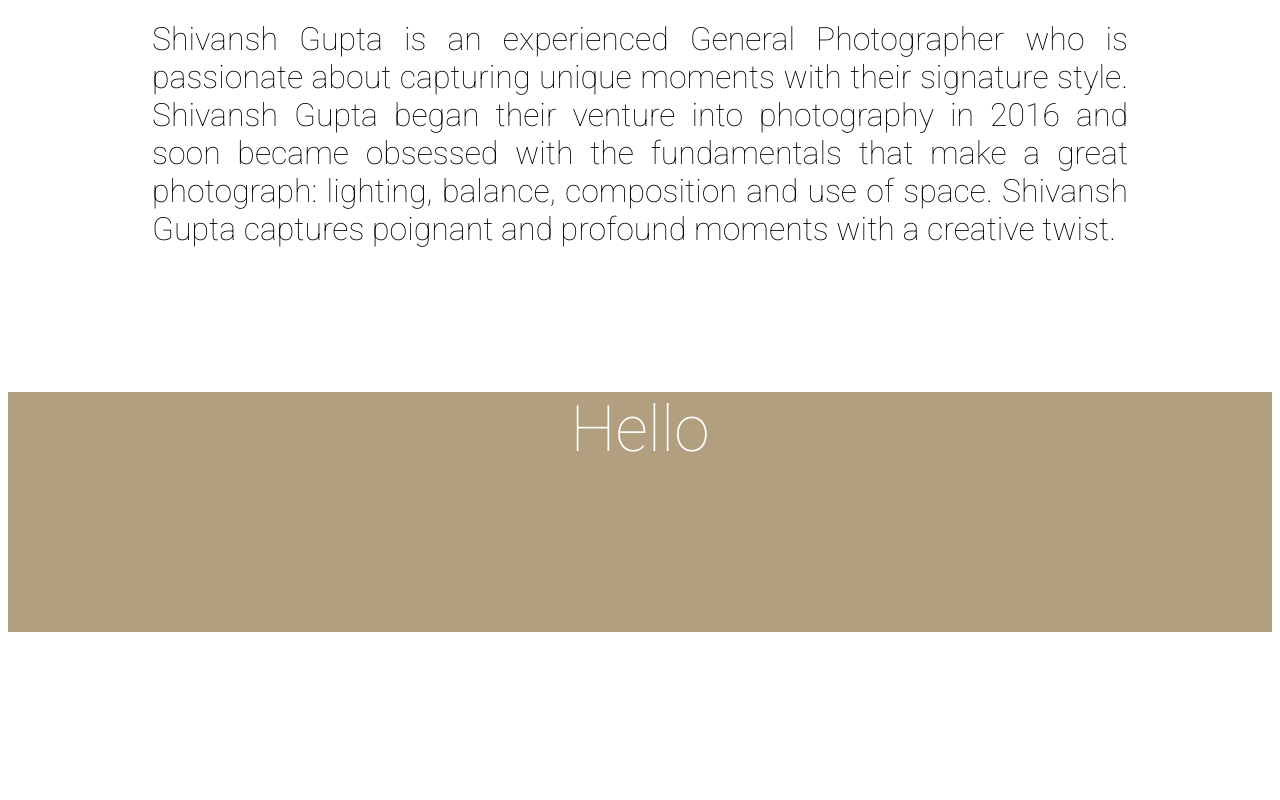
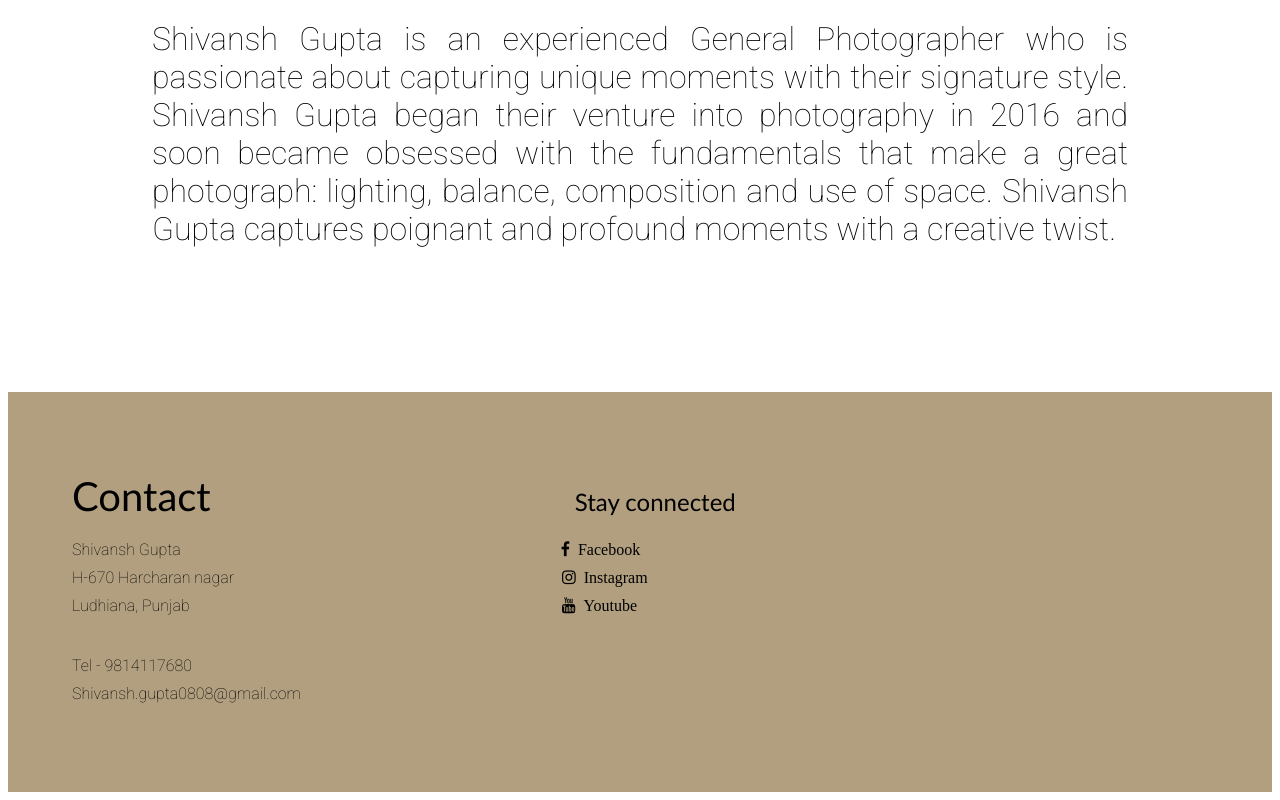
Before and after one commit to shivansh-code/ar, a plain HTML site: page index.html in a window 1280 px wide. Shown: the part 1024-1824 px from the top of the page. Before the commit the page ends 1664 px from the top, so only its background shows below. Drawn offline with nearby package versions, Linux system fonts and the light colour scheme; a web font is replaced by a local one.

Commit message:
footer commit

```diff
--- a/css/styll.css
+++ b/css/styll.css
@@ -45,11 +45,40 @@ font-size: 2rem;;
 }
 footer {
 background-color: rgb(177, 159, 127);
-color: white;
-height: 15rem;
-text-align: center;
-font-size: 4rem;
-font-family: 'Roboto';
+height: 25rem;
+}
+.foot1 {
+    font-size: 2.5rem;
+    font-family: "Calibri";
+    padding-left: 4rem;
+    display: inline-block;
+    margin-bottom: 0rem;
+    margin-top: 5rem;
+}
+.foot2 {
+    display: inline;
+    font-size: 1.5rem;
+    font-family: "Calibri";
+    margin-left: 15em;
+}
+.facebook {
+    margin-left: 23.75rem;
+}
+.facebook, .insta, .youtube, .facebook:visited, .insta:visited, .youtube:visited {
+    color: black;
+}
+.insta {
+    margin-left: 20.25rem;
+}
+.youtube {
+    margin-left: 23.25rem;
+
+}
+.coninfo {
+    padding-left: 4em;
+    line-height: 28px;
+    font-family: "roboto";
+    margin-bottom: 2rem;
 }
 section h1 {
     font-family: 'Nanum Myeongjo', serif;
--- a/index.html
+++ b/index.html
@@ -1,5 +1,6 @@
 <html lang="en">
     <head>
+        <link rel="stylesheet" href="https://cdnjs.cloudflare.com/ajax/libs/font-awesome/4.7.0/css/font-awesome.min.css">
         <title>Shivansh</title>
         <link href="./css/styll.css" rel="stylesheet">
         <meta http-equiv='cache-control' content='no-cache'>
@@ -38,7 +39,10 @@
           <p>Shivansh Gupta is an experienced General Photographer who is passionate about capturing unique moments with their signature style. Shivansh Gupta began their venture into photography in 2016 and soon became obsessed with the fundamentals that make a great photograph: lighting, balance, composition and use of space. Shivansh Gupta captures poignant and profound moments with a creative twist.</p>
         </section>
         <footer>
-          Hello
+          <p class = "foot1">Contact</p>
+          <p class = "foot2">Stay connected</p>
+          <p class = "coninfo">Shivansh Gupta<a href="https://www.facebook.com/Picss-and-artt-110084744165547" target="_blank" class="facebook"><em class="fa fa-facebook">&nbsp;&nbsp;Facebook</em></a><br>H-670 Harcharan nagar <a target="_blank" href="https://www.instagram.com/picss.and.art/" class="insta"><em class="fa fa-instagram">&nbsp;&nbsp;Instagram</em></a><br>Ludhiana, Punjab<a target="_blank" href="https://youtube.com" class="youtube"><em class="fa fa-youtube">&nbsp;&nbsp;Youtube</em></a></p>
+          <p class = "coninfo">Tel - 9814117680<br>Shivansh.gupta0808@gmail.com</p>
         </footer>
     </body>
     </html>
```
